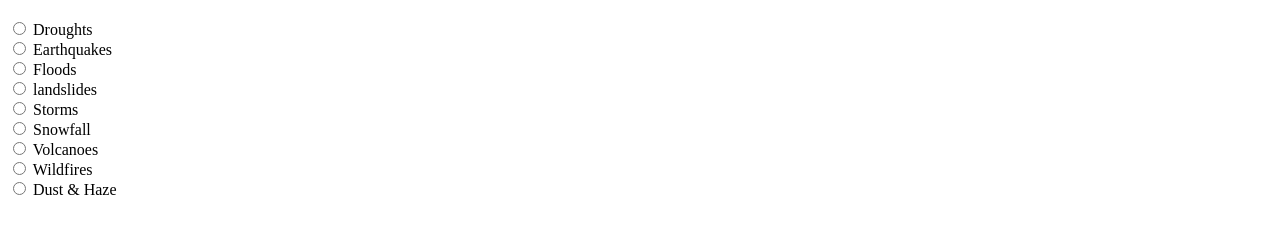
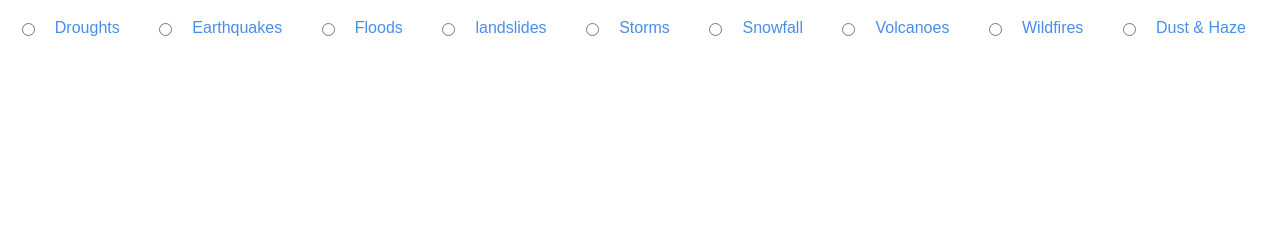
Before and after one commit to stalukdar7/nwplus-2021, a plain HTML site: page front.html in a window 1280 px wide. Shown: the part 61-294 px from the top of the page. Drawn offline with Linux system fonts and the light colour scheme.

Commit message:
-basic style for EventType form

```diff
--- a/pretty.css
+++ b/pretty.css
@@ -1 +1,8 @@
-Css bit
+.typeForm{
+  display: flex;
+  font-family: sans-serif;
+  text-align: center;
+  color:#498DEA;
+  justify-content: space-around;
+  font-size: 2vh;
+}
```
